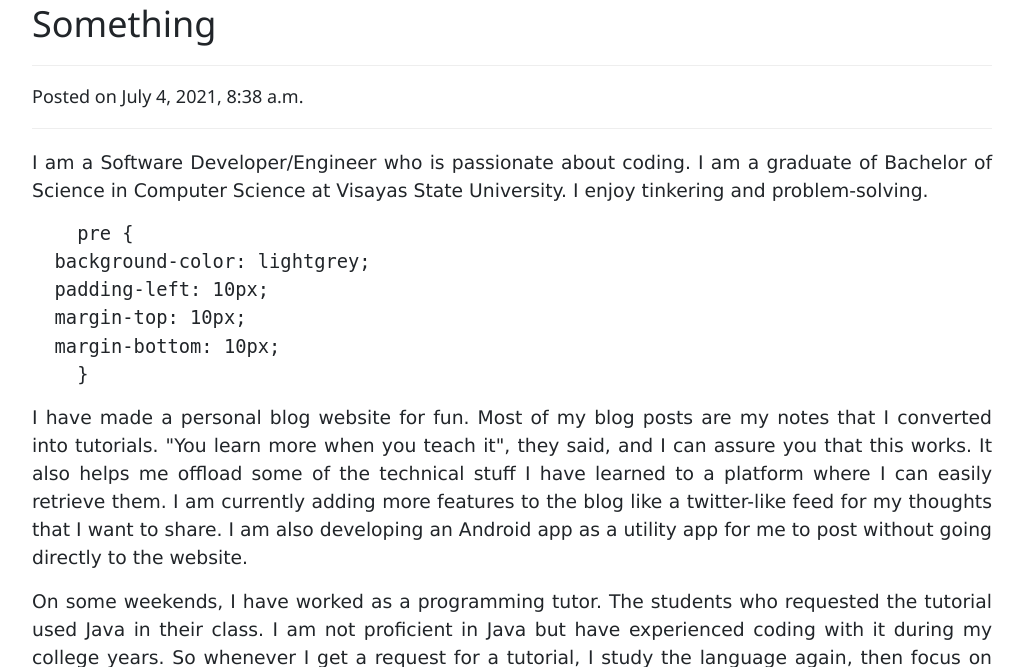
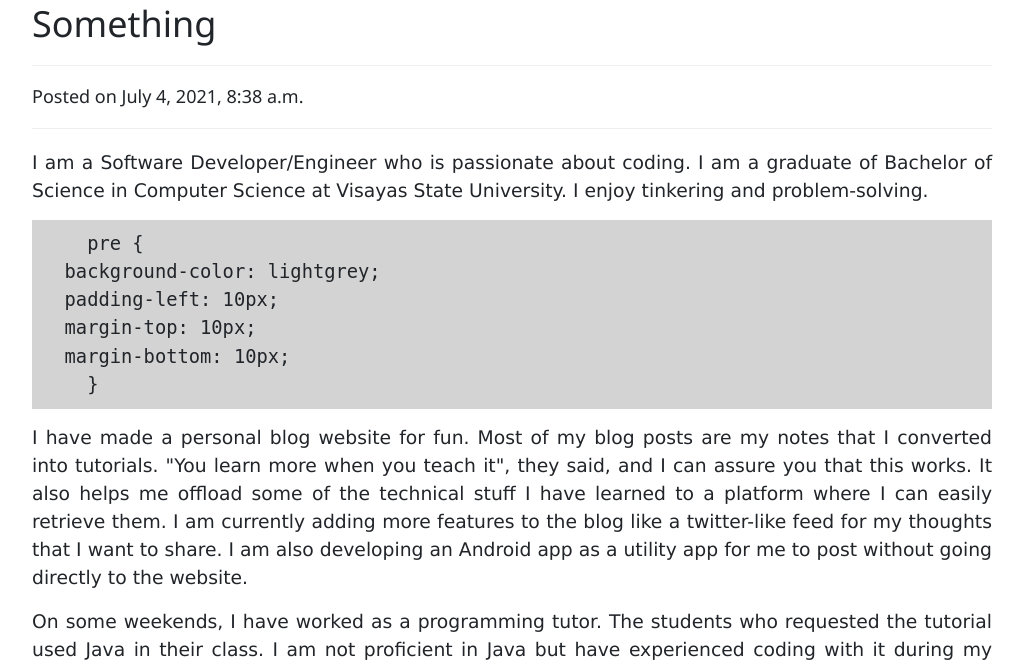
Before and after one commit to shieda4/HanselTheHumanBlog, a Django app: page /article/61413ec0-7b59-4a9d-aa3f-7722ff1b08f9/ in a window 1280 px wide. Shown: the part 624-1291 px from the top of the page, without its empty margins (128-1152 px from the left). Run offline with Django 3.2, Linux system fonts and the light colour scheme; data comes from the database, SQL or seed files in the repository; both versions use the stored data as it was after the commit; some libraries are stand-ins or nearby versions.

Commit message:
Change <code></code> element

```diff
--- a/templates/articles/detailview.html
+++ b/templates/articles/detailview.html
@@ -1,6 +1,14 @@
 {% extends '_base.html' %}
 {% load markdown_extras %}
 {% block meta %}
+<style>
+    pre {
+  background-color: lightgrey;
+  padding: 10px;
+  margin-top: 10px;
+  margin-bottom: 10px;
+    }
+</style>
 {% endblock meta %}
 
 {% block title %}
```
Also changed, not shown: db.sqlite3.
